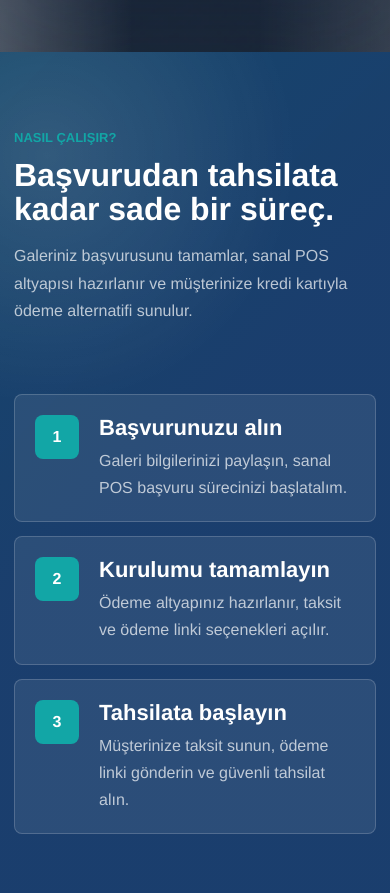
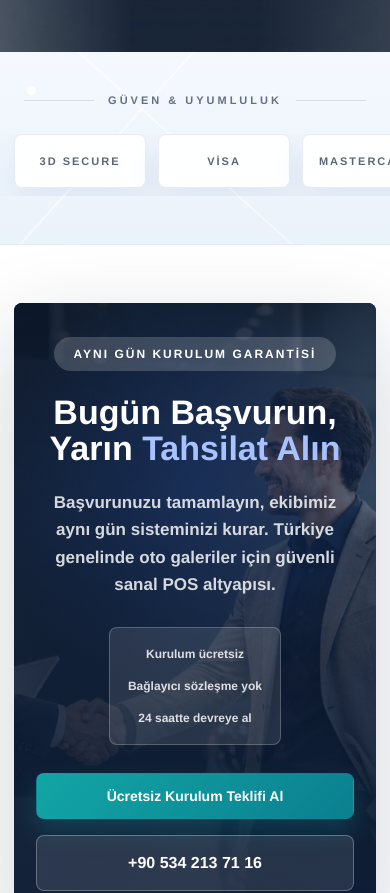
Before and after one commit to eliffvural/tasitPOS, a Next.js app: page / in a window 390 px wide. Shown: the part 7280-8173 px from the top of the page. Built offline with nearby package versions, Linux system fonts and the light colour scheme.

Commit message:
Add trust and setup CTA section

```diff
--- a/app/globals.css
+++ b/app/globals.css
@@ -1215,6 +1215,201 @@ img {
   color: var(--steel-500);
 }
 
+.setup-trust-section {
+  overflow: hidden;
+  background: var(--white);
+}
+
+.trust-marquee {
+  padding: 54px 0 64px;
+  border-bottom: 1px solid var(--steel-200);
+  background:
+    radial-gradient(circle at 8% 20%, rgba(255, 255, 255, 0.95) 0 4px, transparent 5px),
+    radial-gradient(circle at 70% 24%, rgba(255, 255, 255, 0.9) 0 4px, transparent 5px),
+    linear-gradient(132deg, transparent 0 34%, rgba(255, 255, 255, 0.52) 34.2% 34.5%, transparent 34.7%),
+    linear-gradient(42deg, transparent 0 48%, rgba(255, 255, 255, 0.5) 48.2% 48.5%, transparent 48.7%),
+    linear-gradient(180deg, #f5f9ff, #eaf2fa);
+}
+
+.trust-title {
+  display: grid;
+  grid-template-columns: minmax(40px, 1fr) auto minmax(40px, 1fr);
+  gap: 22px;
+  align-items: center;
+  width: min(100% - 48px, 1180px);
+  margin: 0 auto 38px;
+}
+
+.trust-title span {
+  height: 1px;
+  background: rgba(102, 112, 133, 0.2);
+}
+
+.trust-title strong {
+  color: var(--steel-500);
+  font-size: 13px;
+  font-weight: 900;
+  letter-spacing: 5px;
+  text-transform: uppercase;
+  white-space: nowrap;
+}
+
+.trust-track {
+  display: flex;
+  width: max-content;
+  gap: 28px;
+  padding-left: max(24px, calc((100vw - 1180px) / 2));
+}
+
+.trust-track span {
+  display: inline-flex;
+  min-width: 150px;
+  min-height: 64px;
+  align-items: center;
+  justify-content: center;
+  padding: 0 24px;
+  border: 1px solid rgba(31, 75, 131, 0.1);
+  border-radius: 8px;
+  color: #5c6676;
+  background: rgba(255, 255, 255, 0.94);
+  box-shadow: 0 14px 34px rgba(31, 75, 131, 0.08);
+  font-size: 13px;
+  font-weight: 900;
+  letter-spacing: 2px;
+  text-transform: uppercase;
+  white-space: nowrap;
+}
+
+.setup-cta-wrap {
+  padding: 116px 0 120px;
+}
+
+.setup-cta-card {
+  position: relative;
+  overflow: hidden;
+  width: min(100%, 880px);
+  min-height: 468px;
+  margin: 0 auto;
+  border-radius: 8px;
+  background: var(--navy-950);
+  box-shadow: 0 30px 90px rgba(16, 33, 61, 0.2);
+}
+
+.setup-cta-card img {
+  position: absolute;
+  inset: 0;
+  width: 100%;
+  height: 100%;
+  object-fit: cover;
+}
+
+.setup-cta-card::after {
+  content: "";
+  position: absolute;
+  inset: 0;
+  background:
+    linear-gradient(180deg, rgba(16, 33, 61, 0.34), rgba(16, 33, 61, 0.76)),
+    radial-gradient(circle at 50% 30%, rgba(37, 99, 235, 0.28), transparent 44%);
+}
+
+.setup-cta-content {
+  position: relative;
+  z-index: 1;
+  display: flex;
+  min-height: 468px;
+  flex-direction: column;
+  align-items: center;
+  justify-content: center;
+  padding: 58px;
+  color: var(--white);
+  text-align: center;
+}
+
+.setup-pill {
+  display: inline-flex;
+  min-height: 34px;
+  align-items: center;
+  margin: 0 0 24px;
+  padding: 0 20px;
+  border-radius: 999px;
+  color: var(--white);
+  background: rgba(255, 255, 255, 0.18);
+  font-size: 12px;
+  font-weight: 900;
+  letter-spacing: 2px;
+  text-transform: uppercase;
+}
+
+.setup-cta-content h2 {
+  max-width: 760px;
+  margin: 0;
+  color: var(--white);
+  font-size: clamp(34px, 4vw, 52px);
+  line-height: 1.05;
+  letter-spacing: 0;
+}
+
+.setup-cta-content h2 span {
+  color: #a8c2ff;
+}
+
+.setup-cta-content p:not(.setup-pill) {
+  max-width: 660px;
+  margin: 22px 0 0;
+  color: rgba(255, 255, 255, 0.82);
+  font-size: 20px;
+  line-height: 1.62;
+  font-weight: 600;
+}
+
+.setup-badges {
+  display: flex;
+  flex-wrap: wrap;
+  justify-content: center;
+  gap: 0;
+  margin-top: 28px;
+  padding: 0 18px;
+  border: 1px solid rgba(255, 255, 255, 0.22);
+  border-radius: 999px;
+  background: rgba(255, 255, 255, 0.1);
+}
+
+.setup-badges span {
+  display: inline-flex;
+  min-height: 44px;
+  align-items: center;
+  color: rgba(255, 255, 255, 0.84);
+  font-size: 12px;
+  font-weight: 850;
+}
+
+.setup-badges span + span::before {
+  content: "·";
+  margin: 0 14px;
+  color: rgba(255, 255, 255, 0.4);
+}
+
+.setup-actions {
+  display: flex;
+  flex-wrap: wrap;
+  justify-content: center;
+  gap: 16px;
+  margin-top: 42px;
+}
+
+.setup-phone {
+  display: inline-flex;
+  min-height: 56px;
+  align-items: center;
+  justify-content: center;
+  padding: 0 28px;
+  border: 1px solid rgba(255, 255, 255, 0.28);
+  border-radius: 8px;
+  color: var(--white);
+  background: rgba(255, 255, 255, 0.1);
+  font-weight: 900;
+}
+
 .case-grid article span {
   display: inline-flex;
   margin-bottom: 24px;
@@ -1838,6 +2033,15 @@ img {
     padding: 82px 0;
   }
 
+  .setup-cta-wrap {
+    padding: 86px 0 92px;
+  }
+
+  .setup-cta-card,
+  .setup-cta-content {
+    min-height: 440px;
+  }
+
   .testimonial-band .testimonial-grid {
     gap: 20px;
   }
@@ -1997,6 +2201,80 @@ img {
 
   .testimonial-band blockquote {
     min-height: auto;
+  }
+
+  .trust-marquee {
+    padding: 42px 0 48px;
+  }
+
+  .trust-title {
+    gap: 14px;
+    margin-bottom: 28px;
+  }
+
+  .trust-title strong {
+    font-size: 11px;
+    letter-spacing: 3px;
+  }
+
+  .trust-track {
+    gap: 12px;
+    overflow-x: auto;
+    width: auto;
+    padding: 0 14px 8px;
+    scrollbar-width: none;
+  }
+
+  .trust-track::-webkit-scrollbar {
+    display: none;
+  }
+
+  .trust-track span {
+    min-width: 132px;
+    min-height: 54px;
+    font-size: 11px;
+  }
+
+  .setup-cta-wrap {
+    padding: 58px 0 64px;
+  }
+
+  .setup-cta-card,
+  .setup-cta-content {
+    min-height: 500px;
+  }
+
+  .setup-cta-content {
+    padding: 34px 22px;
+  }
+
+  .setup-cta-content p:not(.setup-pill) {
+    font-size: 17px;
+  }
+
+  .setup-badges {
+    align-items: stretch;
+    flex-direction: column;
+    border-radius: 8px;
+    padding: 10px 18px;
+  }
+
+  .setup-badges span {
+    justify-content: center;
+    min-height: 32px;
+  }
+
+  .setup-badges span + span::before {
+    display: none;
+  }
+
+  .setup-actions {
+    width: 100%;
+    margin-top: 28px;
+  }
+
+  .setup-phone {
+    width: 100%;
   }
 
   .platform-points {
--- a/app/page.jsx
+++ b/app/page.jsx
@@ -7,7 +7,7 @@ import {
   ServiceGrid,
   SiteFrame,
 } from "./components";
-import { testimonials } from "./site-data";
+import { brand, testimonials } from "./site-data";
 
 export default function Home() {
   return (
@@ -125,6 +125,64 @@ export default function Home() {
         </div>
       </section>
 
+      <section className="setup-trust-section">
+        <div className="trust-marquee" aria-label="Güven ve uyumluluk">
+          <div className="trust-title">
+            <span />
+            <strong>Güven & Uyumluluk</strong>
+            <span />
+          </div>
+          <div className="trust-track">
+            {[
+              "3D Secure",
+              "Visa",
+              "Mastercard",
+              "Troy",
+              "TCMB Lisanslı",
+              "PCI DSS",
+              "SSL Güvenli",
+              "3D Secure",
+              "Visa",
+              "Mastercard",
+            ].map((item, index) => (
+              <span key={`${item}-${index}`}>{item}</span>
+            ))}
+          </div>
+        </div>
+
+        <div className="container setup-cta-wrap">
+          <div className="setup-cta-card">
+            <img
+              src="/assets/images/tasitpos/setup-cta.png"
+              alt="Oto galeride aynı gün sanal POS kurulum görüşmesi"
+            />
+            <div className="setup-cta-content">
+              <p className="setup-pill">Aynı gün kurulum garantisi</p>
+              <h2>
+                Bugün Başvurun, Yarın <span>Tahsilat Alın</span>
+              </h2>
+              <p>
+                Başvurunuzu tamamlayın, ekibimiz aynı gün sisteminizi kurar.
+                Türkiye genelinde oto galeriler için güvenli sanal POS altyapısı.
+              </p>
+              <div className="setup-badges">
+                <span>Kurulum ücretsiz</span>
+                <span>Bağlayıcı sözleşme yok</span>
+                <span>24 saatte devreye al</span>
+              </div>
+              <div className="setup-actions">
+                <a className="btn btn-primary" href="/iletisim">
+                  Ücretsiz Kurulum Teklifi Al
+                </a>
+                <a className="setup-phone" href={brand.phoneHref}>
+                  {brand.phone}
+                </a>
+              </div>
+            </div>
+          </div>
+        </div>
+      </section>
+
       <section className="section dark">
         <div className="container">
           <div className="dark-grid">
```
Also changed, not shown: public/assets/images/tasitpos/setup-cta.png (added).
